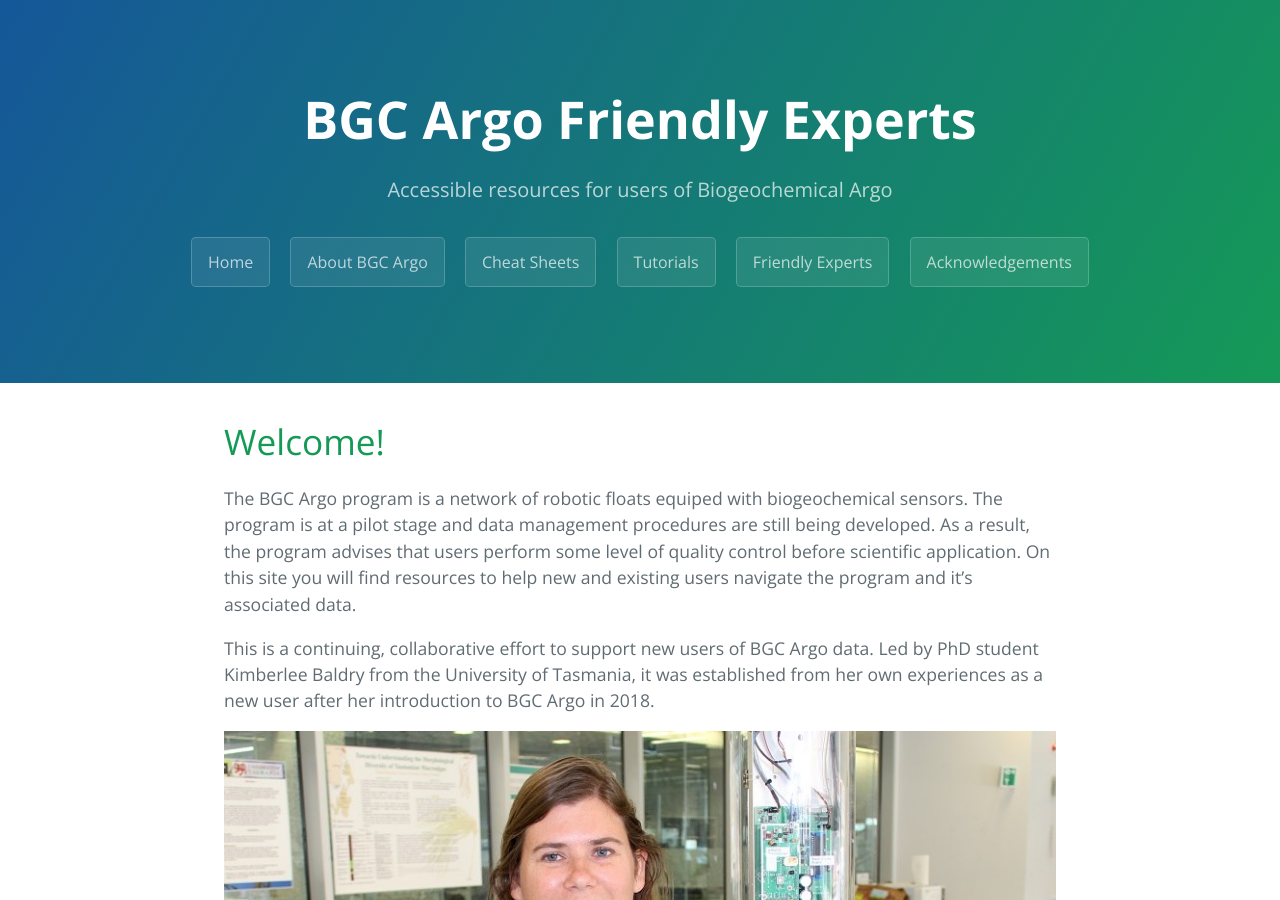
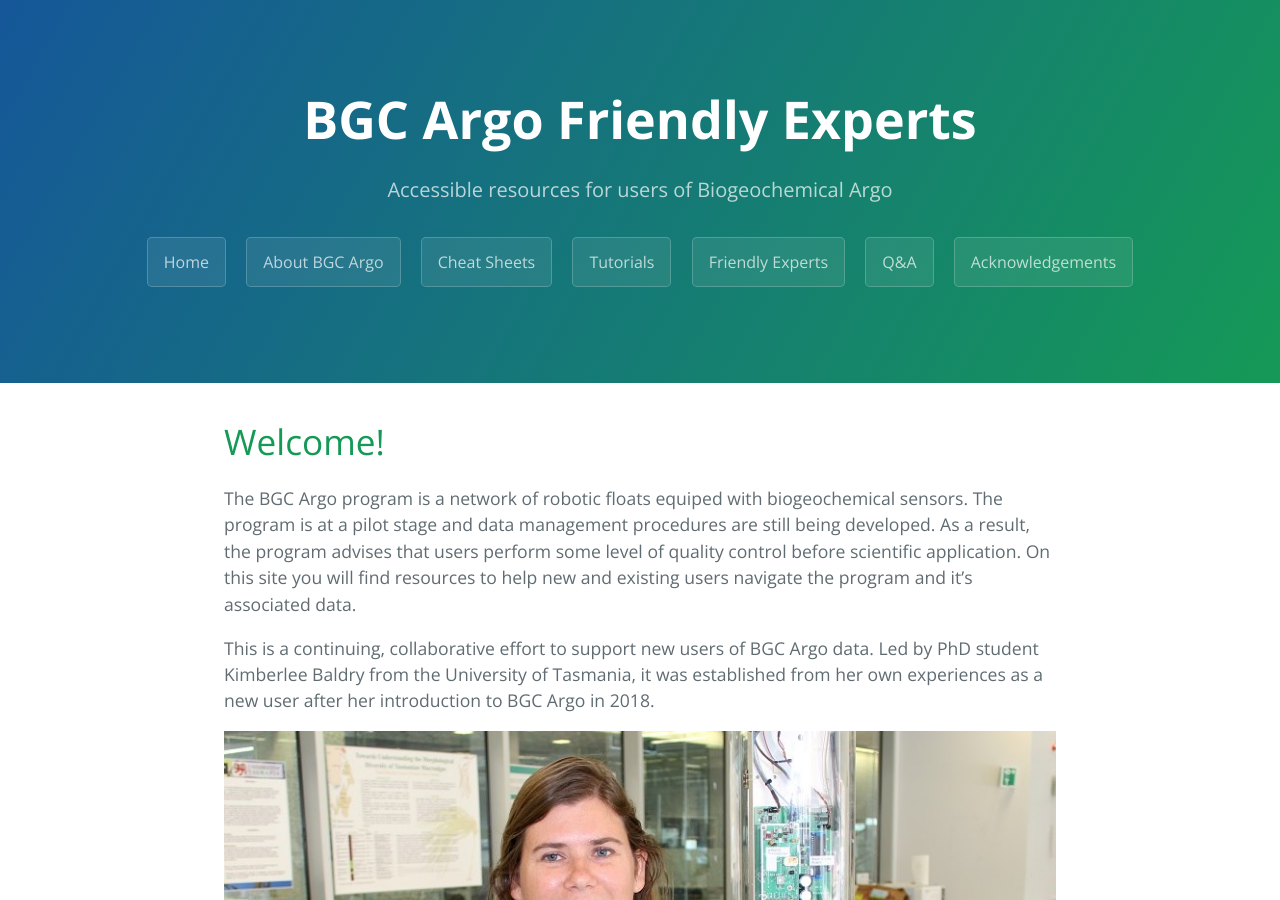
Before and after one commit to KimBaldry/FriendlyExperts, a Jekyll site: the page built from index.md, in a window 1280 px wide and 900 px high. Built offline with Jekyll 4.4.1, drawn with Linux system fonts in a browser that asks for light colours.

Commit message:
Update default.html

```diff
--- a/_layouts/default.html
+++ b/_layouts/default.html
@@ -31,6 +31,7 @@
         <a href="https://kimbaldry.github.io/FriendlyExperts/CheatSheets/index.html" class="btn">Cheat Sheets</a>
         <a href="https://kimbaldry.github.io/FriendlyExperts/Tutorials/index.html" class="btn">Tutorials</a>
         <a href="https://kimbaldry.github.io/FriendlyExperts/FriendlyExperts/index.html" class="btn">Friendly Experts</a>
+        <a href="https://kimbaldry.github.io/FriendlyExperts/Q&A/index.html" class="btn">Q&A</a>
         <a href="https://kimbaldry.github.io/FriendlyExperts/Acknowledgements/index.html" class="btn">Acknowledgements</a>
       {% endif %}
 
```
